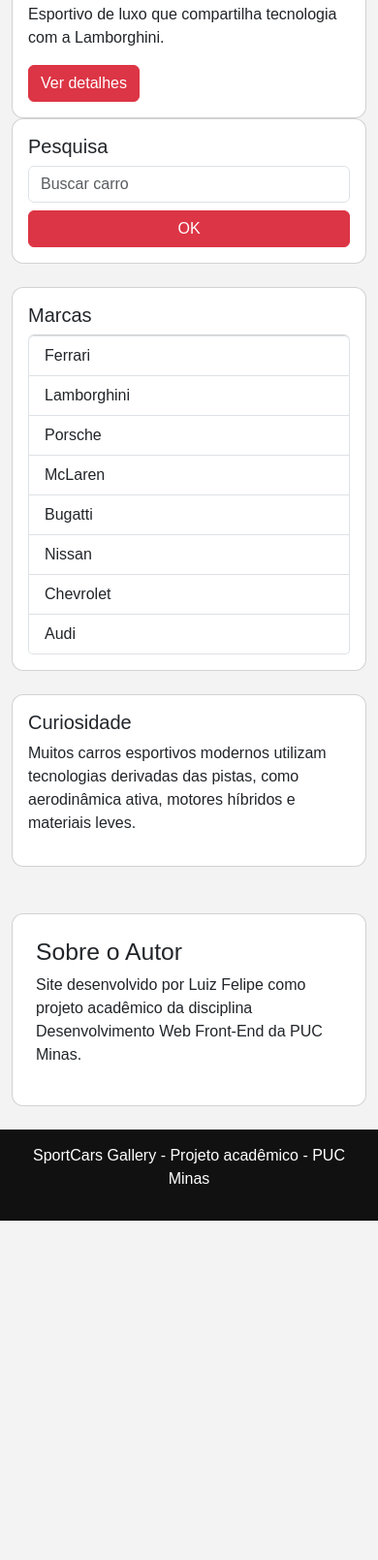
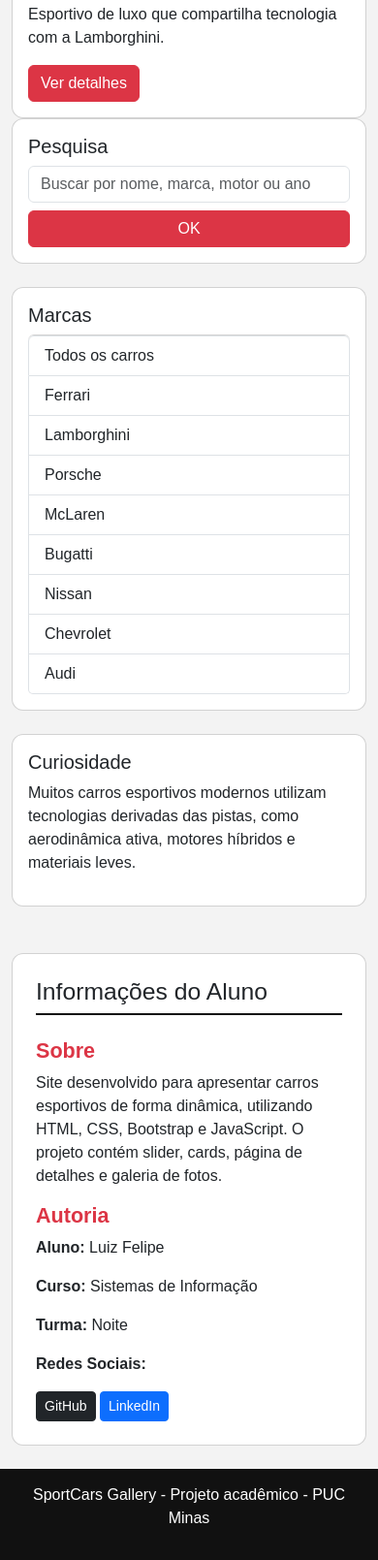
Before and after one commit to luizfelipee24423-a11y/carros-esportivos, a plain HTML site: page index.html in a window 390 px wide. Shown: the part 3993-5602 px from the top of the page at 97% size. Before the commit the page ends 5252 px from the top, so only its background shows below. Drawn offline with nearby package versions, Linux system fonts and the light colour scheme.

Commit message:
Finaliza TP1 com filtros, slider e galeria de fotos

```diff
--- a/css/style.css
+++ b/css/style.css
@@ -73,3 +73,22 @@ body {
     padding: 25px 15px;
   }
 }
+
+#sobre h2 {
+  border-bottom: 2px solid #111;
+  padding-bottom: 8px;
+}
+
+#sobre h4 {
+  color: #dc3545;
+  font-weight: bold;
+}
+
+.marca-filtro {
+  cursor: pointer;
+}
+
+.marca-filtro:hover {
+  background-color: #dc3545;
+  color: white;
+}
--- a/index.html
+++ b/index.html
@@ -58,21 +58,27 @@
         <aside class="col-md-4">
           <div class="card p-3 mb-4">
             <h5>Pesquisa</h5>
-            <input type="text" class="form-control mb-2" placeholder="Buscar carro">
+            <input
+  type="text"
+  id="campo-pesquisa"
+  class="form-control mb-2"
+  placeholder="Buscar por nome, marca, motor ou ano">
             <button class="btn btn-danger w-100">OK</button>
           </div>
 
           <div class="card p-3 mb-4">
             <h5>Marcas</h5>
             <ul class="list-group">
-              <li class="list-group-item">Ferrari</li>
-              <li class="list-group-item">Lamborghini</li>
-              <li class="list-group-item">Porsche</li>
-              <li class="list-group-item">McLaren</li>
-              <li class="list-group-item">Bugatti</li>
-              <li class="list-group-item">Nissan</li>
-              <li class="list-group-item">Chevrolet</li>
-              <li class="list-group-item">Audi</li>
+                <li class="list-group-item marca-filtro" data-marca="Todos">Todos os carros</li>
+                <li class="list-group-item marca-filtro" data-marca="Ferrari">Ferrari</li>
+                <li class="list-group-item marca-filtro" data-marca="Lamborghini">Lamborghini</li>
+                <li class="list-group-item marca-filtro" data-marca="Porsche">Porsche</li>
+                <li class="list-group-item marca-filtro" data-marca="McLaren">McLaren</li>
+                <li class="list-group-item marca-filtro" data-marca="Bugatti">Bugatti</li>
+                <li class="list-group-item marca-filtro" data-marca="Nissan">Nissan</li>
+                <li class="list-group-item marca-filtro" data-marca="Chevrolet">Chevrolet</li>
+                <li class="list-group-item marca-filtro" data-marca="Audi">Audi</li>
+
             </ul>
           </div>
 
@@ -88,15 +94,38 @@
       </div>
     </div>
 
-    <section id="sobre" class="container mt-4 mb-4">
-      <div class="card p-4">
-        <h2>Sobre o Autor</h2>
+  <section id="sobre" class="container mt-4 mb-4">
+  <div class="card p-4">
+
+    <h2>Informações do Aluno</h2>
+
+    <div class="row mt-3">
+
+      <div class="col-md-8">
+        <h4>Sobre</h4>
         <p>
-          Site desenvolvido por Luiz Felipe como projeto acadêmico da disciplina
-          Desenvolvimento Web Front-End da PUC Minas.
+          Site desenvolvido para apresentar carros esportivos de forma dinâmica,
+          utilizando HTML, CSS, Bootstrap e JavaScript. O projeto contém slider,
+          cards, página de detalhes e galeria de fotos.
         </p>
       </div>
-    </section>
+
+      <div class="col-md-4">
+        <h4>Autoria</h4>
+
+        <p><strong>Aluno:</strong> Luiz Felipe</p>
+        <p><strong>Curso:</strong> Sistemas de Informação</p>
+        <p><strong>Turma:</strong> Noite</p>
+
+        <p><strong>Redes Sociais:</strong></p>
+        <a href="https://github.com/luizfelipee24423-a11y" class="btn btn-dark btn-sm">GitHub</a>
+        <a href="https://www.linkedin.com/in/luizfbrito/" class="btn btn-primary btn-sm">LinkedIn</a>
+      </div>
+
+    </div>
+
+  </div>
+</section>
 
   </main>
 
--- a/js/app.js
+++ b/js/app.js
@@ -58,7 +58,7 @@ const carros = [
     fotos: [
   {
     titulo: "Vista frontal",
-    imagem: "img/Porsche-frente.jpg"
+    imagem: "img/Porsche-frente.jpeg"
   },
   {
     titulo: "Interior",
@@ -257,15 +257,19 @@ function montarSliderDestaques() {
   }
 }
 
-function montarCardsCarros() {
+function montarCardsCarros(lista) {
+
+      if (!lista) {
+    lista = carros;
+  }
   const listaPosts = document.getElementById("lista-posts");
 
   if (listaPosts) {
     listaPosts.innerHTML = "";
 
-    carros.forEach(function(carro) {
+    lista.forEach(function(carro) {
       listaPosts.innerHTML += `
-        <article class="col-md-6">
+        <article class="col-12 col-md-6">
 
           <div class="card h-100">
 
@@ -298,6 +302,52 @@ function montarCardsCarros() {
     });
   }
 }
+
+const campoPesquisa = document.getElementById("campo-pesquisa");
+
+if (campoPesquisa) {
+  campoPesquisa.addEventListener("input", function() {
+
+    const textoPesquisa = campoPesquisa.value.toLowerCase();
+
+    const resultadoPesquisa = carros.filter(function(carro) {
+      return (
+        carro.nome.toLowerCase().includes(textoPesquisa) ||
+        carro.marca.toLowerCase().includes(textoPesquisa) ||
+        carro.motor.toLowerCase().includes(textoPesquisa) ||
+        String(carro.ano).includes(textoPesquisa)
+      );
+    });
+
+    montarCardsCarros(resultadoPesquisa);
+
+  });
+}
+
+const marcasFiltro = document.querySelectorAll(".marca-filtro");
+
+marcasFiltro.forEach(function(marcaItem) {
+
+  marcaItem.addEventListener("click", function() {
+
+    const marcaClicada = marcaItem.dataset.marca;
+
+    if (marcaClicada === "Todos") {
+
+      montarCardsCarros(carros);
+
+      return;
+    }
+
+    const carrosFiltrados = carros.filter(function(carro) {
+      return carro.marca === marcaClicada;
+    });
+
+    montarCardsCarros(carrosFiltrados);
+
+  });
+
+});
 
 function mostrarDetalhes() {
   const detalhesPost = document.getElementById("detalhes-post");
@@ -334,7 +384,7 @@ function mostrarDetalhes() {
 
             ${carro.fotos.map(function(foto) {
               return `
-                <div class="col-md-4 mb-3">
+                <div class="col-12 col-md-4 mb-3">
                   <div class="card h-100">
                     <img src="${foto.imagem}" class="card-img-top" alt="${foto.titulo}">
                     <div class="card-body">
```
Also changed, not shown: img/bannerSportCar.png (deleted).
